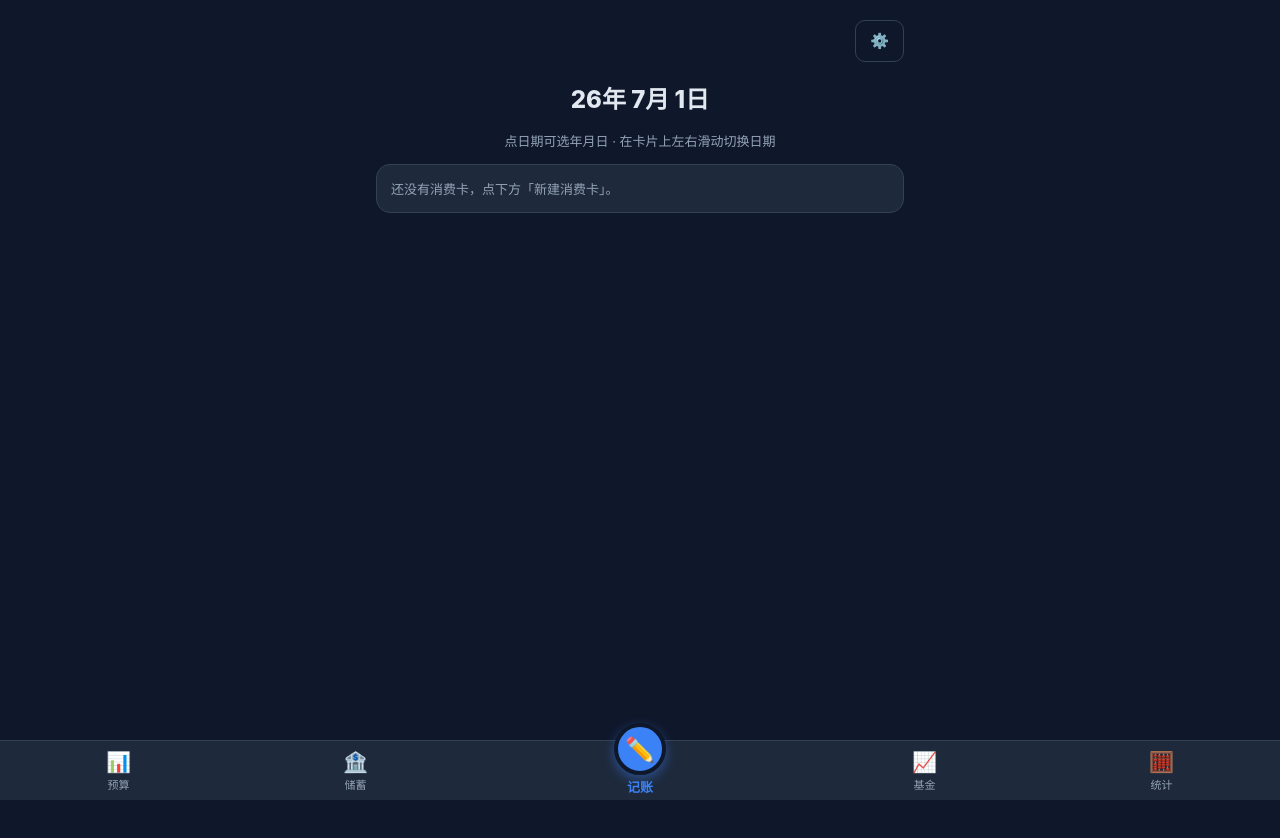
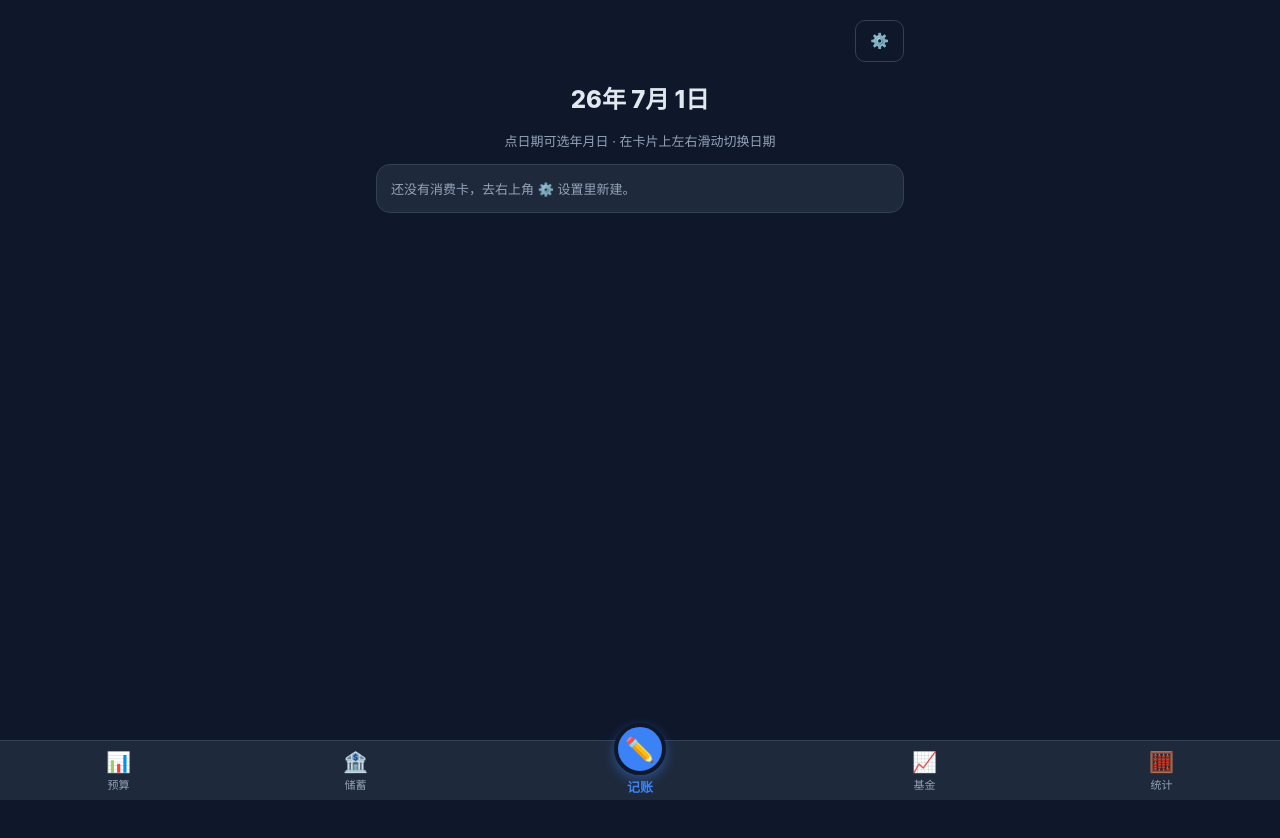
Before and after one commit to KkNeChar0n/Bookkeeping, a React (Vite) app in the folder apps/web/: page /#/ in a window 1280 px wide. Shown: the top 838 px of the page. Built offline with nearby package versions, Linux system fonts and the light colour scheme.

Commit message:
统计四块受同一日期控制暂保持; 记账卡片撑到tab不出滚动条; 新建消费/储蓄卡移入设置

```diff
--- a/apps/web/src/pages/DailyPage.tsx
+++ b/apps/web/src/pages/DailyPage.tsx
@@ -1,7 +1,6 @@
 import { useState } from 'react';
 import { useNavigate } from 'react-router-dom';
 import { useSpendMonth, useTransactions } from '../api/hooks';
-import { CreateCardForm } from '../components/CreateCardForm';
 import { addDays, fmtDateCN, fmtMoney, todayStr } from '../lib/format';
 import { useCardSlide } from '../lib/useCardSlide';
 import type { SpendMonthView } from '../services/spend.service';
@@ -11,7 +10,6 @@ export function DailyPage() {
   const month = date.slice(0, 7);
   const views = useSpendMonth(month);
   const navigate = useNavigate();
-  const [showCreate, setShowCreate] = useState(false);
 
   // 整片左右滑动切日期（区分滑动/点击）
   const { drag, instant, handlers, onClickCapture } = useCardSlide((dir) =>
@@ -59,24 +57,16 @@ export function DailyPage() {
           style={{ transform: `translateX(${drag}px)`, transition: instant ? 'none' : undefined }}
         >
           {views.data?.length ? (
-            <div className="stack">
+            <div className="stack day-stack">
               {views.data.map((v) => (
                 <SpendCard key={v.cardId} v={v} date={date} />
               ))}
             </div>
           ) : (
-            <div className="card muted">还没有消费卡，点下方「新建消费卡」。</div>
+            <div className="card muted">还没有消费卡，去右上角 ⚙️ 设置里新建。</div>
           )}
         </div>
       </div>
-
-      <div className="spacer" />
-      <button onClick={() => setShowCreate((s) => !s)}>{showCreate ? '收起' : '＋ 新建消费卡'}</button>
-      {showCreate && (
-        <div className="mt">
-          <CreateCardForm type="SPEND" placeholder="如：日常消费" />
-        </div>
-      )}
     </div>
   );
 }
--- a/apps/web/src/pages/SavingsPage.tsx
+++ b/apps/web/src/pages/SavingsPage.tsx
@@ -1,7 +1,6 @@
 import { useEffect, useState } from 'react';
 import { useNavigate } from 'react-router-dom';
 import { useCards, useSavingsList } from '../api/hooks';
-import { CreateCardForm } from '../components/CreateCardForm';
 import { fmtMoney, fmtSigned } from '../lib/format';
 import type { Card } from '../api/types';
 
@@ -9,7 +8,6 @@ export function SavingsPage() {
   const cards = useCards();
   const savings = (cards.data ?? []).filter((c) => c.type === 'SAVINGS');
   const [openId, setOpenId] = useState<string | null>(null);
-  const [showCreate, setShowCreate] = useState(false);
 
   useEffect(() => {
     if (savings.length && !savings.find((c) => c.id === openId)) setOpenId(savings[0].id);
@@ -34,15 +32,7 @@ export function SavingsPage() {
           ))}
         </div>
       ) : (
-        <div className="card muted">还没有储蓄卡。</div>
-      )}
-
-      <div className="spacer" />
-      <button onClick={() => setShowCreate((s) => !s)}>{showCreate ? '收起' : '＋ 新建储蓄卡'}</button>
-      {showCreate && (
-        <div className="mt">
-          <CreateCardForm type="SAVINGS" placeholder="如：工资卡" />
-        </div>
+        <div className="card muted">还没有储蓄卡，去「记账」页右上角 ⚙️ 设置里新建。</div>
       )}
     </div>
   );
--- a/apps/web/src/pages/SettingsPage.tsx
+++ b/apps/web/src/pages/SettingsPage.tsx
@@ -2,6 +2,7 @@ import { useState } from 'react';
 import { useNavigate } from 'react-router-dom';
 import { useAddCategory, useCategoryList, useRemoveCategory, useRenameCategory } from '../api/hooks';
 import { BackupPanel } from '../components/BackupPanel';
+import { CreateCardForm } from '../components/CreateCardForm';
 
 export function SettingsPage() {
   const navigate = useNavigate();
@@ -21,6 +22,12 @@ export function SettingsPage() {
         </div>
         <span style={{ width: 40 }} />
       </div>
+
+      <div className="section-title">新建储蓄卡</div>
+      <CreateCardForm type="SAVINGS" placeholder="如：工资卡" />
+
+      <div className="section-title">新建消费卡</div>
+      <CreateCardForm type="SPEND" placeholder="如：日常消费" />
 
       <KindSection kind="income" title="收入类型" rows={income} />
       <KindSection kind="expense" title="支出类型" rows={expense} />
--- a/apps/web/src/styles/index.css
+++ b/apps/web/src/styles/index.css
@@ -431,11 +431,22 @@ td:first-child {
 /* 记账：卡片区大滑动热区，撑到底部 tab */
 .day-swipe {
   touch-action: pan-y;
-  min-height: calc(100dvh - 230px);
-  overflow-x: hidden;
+  overflow: hidden; /* 不产生页面滚动条 */
+  height: calc(100dvh - var(--nav-h) - env(safe-area-inset-bottom) - 150px);
 }
 .day-slide {
   transition: transform 0.3s cubic-bezier(0.34, 1.4, 0.64, 1);
+  height: 100%;
+}
+/* 卡片撑满、顶到 tab；流水多时在卡内滚动 */
+.day-stack {
+  height: 100%;
+  display: flex;
+  flex-direction: column;
+}
+.day-stack .stack-item {
+  flex: 1;
+  overflow-y: auto;
 }
 .date-text {
   background: transparent;
```
